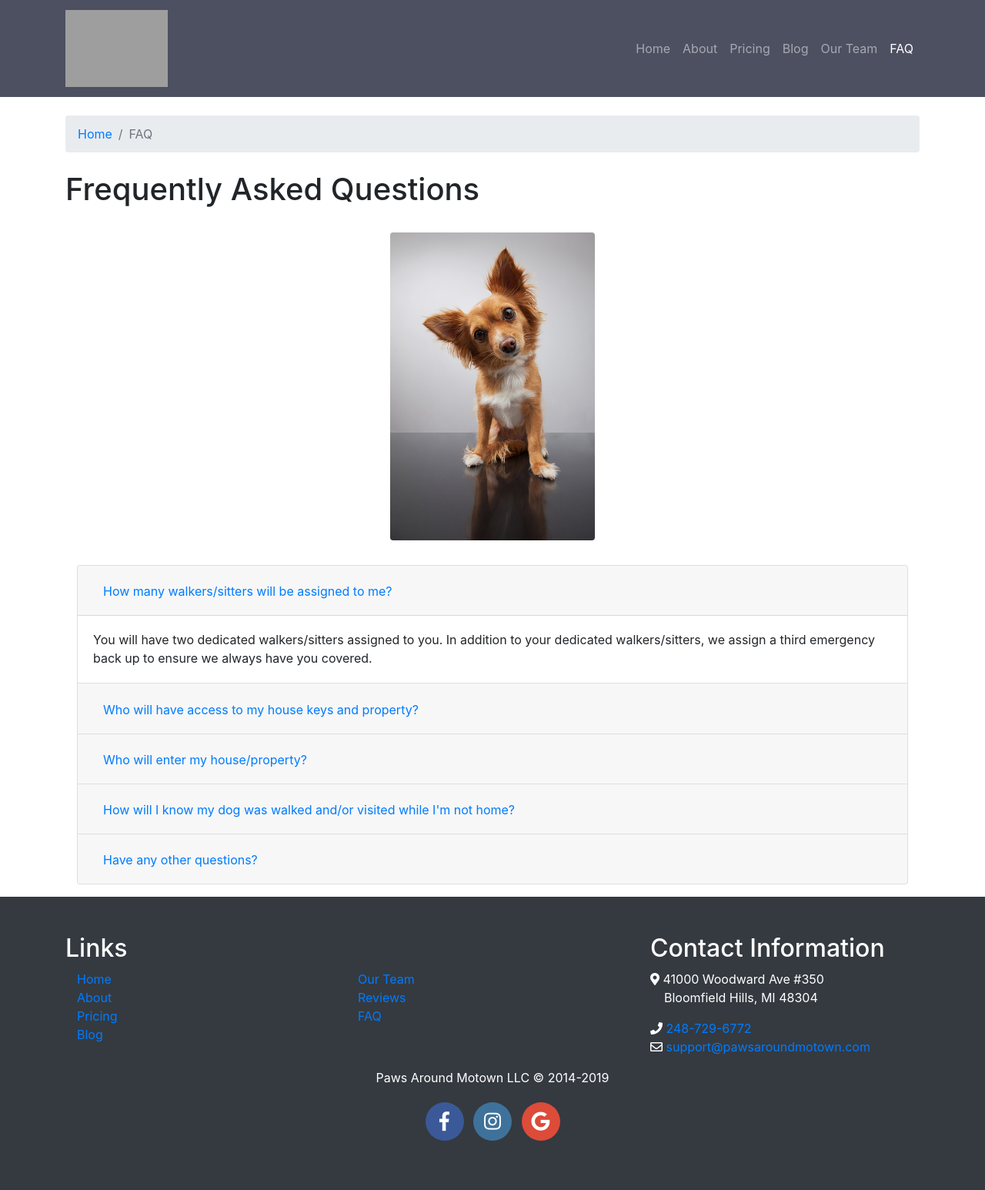
After one commit to davelea/paws-prod, a Django app: template base/templates/base/faq.html in a window 1280 px wide. The commit adds this page. Shown: the whole page at 77% size. Run offline with Django 3.2, Linux system fonts and the light colour scheme; the template is opened without the code that fills it, so the values that code supplies are empty; some libraries are stand-ins or nearby versions; grey boxes are pictures that could not be loaded.

Commit message:
faq page

```diff
--- a/base/static/base/style.css
+++ b/base/static/base/style.css
@@ -34,7 +34,7 @@ nav {
   }
 }
 
-.card {
+.paws__pricing-card {
   height: 100%;
 }
 
--- /dev/null
+++ b/base/templates/base/faq.html
@@ -0,0 +1,273 @@
+<!DOCTYPE html>
+<html lang="en">
+
+<head>
+
+	<meta charset="utf-8">
+	<meta name="viewport" content="width=device-width, initial-scale=1, shrink-to-fit=no">
+	<meta name="description" content="">
+	<meta name="author" content="">
+
+	<title>Paws Around Motown: About</title>
+
+	<!-- Bootstrap core CSS -->
+	<link rel="stylesheet" href="https://stackpath.bootstrapcdn.com/bootstrap/4.2.1/css/bootstrap.min.css" integrity="sha384-GJzZqFGwb1QTTN6wy59ffF1BuGJpLSa9DkKMp0DgiMDm4iYMj70gZWKYbI706tWS"
+	 crossorigin="anonymous">
+	<link rel="stylesheet" href="https://use.fontawesome.com/releases/v5.6.3/css/all.css" integrity="sha384-UHRtZLI+pbxtHCWp1t77Bi1L4ZtiqrqD80Kn4Z8NTSRyMA2Fd33n5dQ8lWUE00s/"
+	 crossorigin="anonymous">
+
+	{% load static %}
+	<link rel="stylesheet" type="text/css" href="{% static 'base/style.css' %}">
+
+</head>
+
+<body>
+
+	<!-- Header -->
+	<header>
+		<!-- Navigation -->
+		<nav class="navbar navbar-expand-md navbar-dark sticky-top">
+			<div class="container">
+				<a class="navbar-brand" href="/">
+					<img class="paws-header__logo" src="https://pawsaroundmotown.com/images/pawsaroundmotown-horizontal-crop.png" />
+				</a>
+				<button class="navbar-toggler" type="button" data-toggle="collapse" data-target="#navbarResponsive" aria-controls="navbarResponsive"
+				 aria-expanded="false" aria-label="Toggle navigation">
+					<span class="navbar-toggler-icon"></span>
+				</button>
+				<div class="collapse navbar-collapse" id="navbarResponsive">
+					<ul class="navbar-nav ml-auto">
+						<li class="nav-item">
+							<a class="nav-link" href="/">Home</a>
+						</li>
+						<li class="nav-item">
+							<a class="nav-link" href="/about">About</a>
+						</li>
+						<li class="nav-item">
+							<a class="nav-link" href="/pricing">Pricing</a>
+						</li>
+						<li class="nav-item">
+							<a class="nav-link" href="/blog">Blog</a>
+						</li>
+						<li class="nav-item">
+							<a class="nav-link" href="/team">Our Team</a>
+						</li>
+						<li class="nav-item">
+							<a class="nav-link active" href="#">FAQ
+								<span class="sr-only">(current)</span></a>
+						</li>
+					</ul>
+				</div>
+			</div>
+		</nav>
+	</header>
+
+	<!-- Page Content -->
+	<div class="container">
+
+		<ol class="breadcrumb mt-4">
+			<li class="breadcrumb-item">
+				<a href="/">Home</a>
+			</li>
+			<li class="breadcrumb-item active">FAQ</li>
+		</ol>
+
+		<!-- Page Heading/Breadcrumbs -->
+		<h1 class="mt-4 mb-3">Frequently Asked Questions</h1>
+
+		<div class="container">
+
+			<div class="row py-3">
+				<img class="rounded mx-auto d-block" height="400" src="{% static 'base/images/dog-ear.jpg' %}" alt="Dog with one ear up" />
+			</div>
+
+			<div class="row py-3">
+
+				<div class="col accordion" id="accordionExample">
+
+					<div class="card">
+						<div class="card-header" id="headingOne">
+							<h2 class="mb-0">
+								<button class="btn btn-link" type="button" data-toggle="collapse" data-target="#collapseOne" aria-expanded="true"
+								 aria-controls="collapseOne">
+									How many walkers/sitters will be assigned to me?
+								</button>
+							</h2>
+						</div>
+						<div id="collapseOne" class="collapse show" aria-labelledby="headingOne" data-parent="#accordionExample">
+							<div class="card-body">
+								You will have two dedicated walkers/sitters assigned to you. In addition to your dedicated walkers/sitters, we
+								assign a third emergency back up to ensure we always have you covered.
+							</div>
+						</div>
+					</div>
+
+					<div class="card">
+						<div class="card-header" id="headingTwo">
+							<h2 class="mb-0">
+								<button class="btn btn-link collapsed" type="button" data-toggle="collapse" data-target="#collapseTwo"
+								 aria-expanded="false" aria-controls="collapseTwo">
+									Who will have access to my house keys and property?
+								</button>
+							</h2>
+						</div>
+						<div id="collapseTwo" class="collapse" aria-labelledby="headingTwo" data-parent="#accordionExample">
+							<div class="card-body">
+								We ask each each client to provide three keys. Two keys are assigned to your dedicated walkers/sitters, and the
+								third is stored in our office. All keys are marked without personal information, and stored securely at all
+								times.
+							</div>
+						</div>
+					</div>
+
+					<div class="card">
+						<div class="card-header" id="headingThree">
+							<h2 class="mb-0">
+								<button class="btn btn-link collapsed" type="button" data-toggle="collapse" data-target="#collapseThree"
+								 aria-expanded="false" aria-controls="collapseThree">
+									Who will enter my house/property?
+								</button>
+							</h2>
+						</div>
+						<div id="collapseThree" class="collapse" aria-labelledby="headingThree" data-parent="#accordionExample">
+							<div class="card-body">
+								Only an employee of Paws Around Motown will ever enter your house/property.
+							</div>
+						</div>
+					</div>
+
+					<div class="card">
+						<div class="card-header" id="headingFour">
+							<h2 class="mb-0">
+								<button class="btn btn-link collapsed" type="button" data-toggle="collapse" data-target="#collapseFour"
+								 aria-expanded="false" aria-controls="collapseFour">
+									How will I know my dog was walked and/or visited while I'm not home?
+								</button>
+							</h2>
+						</div>
+						<div id="collapseFour" class="collapse" aria-labelledby="headingFour" data-parent="#accordionExample">
+							<div class="card-body">
+								Paws Around Motown utilizes pet sitting software to keep you updated. Upon completion of our visit, you will
+								receive a text or email update which includes a GPS check-in/check-out, photo of your pet, and visit notes.
+							</div>
+						</div>
+					</div>
+
+					<div class="card">
+						<div class="card-header" id="headingFive">
+							<h2 class="mb-0">
+								<button class="btn btn-link collapsed" type="button" data-toggle="collapse" data-target="#collapseFive"
+								 aria-expanded="false" aria-controls="collapseFive">
+									Have any other questions?
+								</button>
+							</h2>
+						</div>
+						<div id="collapseFive" class="collapse" aria-labelledby="headingFive" data-parent="#accordionExample">
+							<div class="card-body">
+								Feel free to <a href="mailto:support@pawsaroundmotown.com">email us</a>, or call us at <a href="tel:729-6772">248-729-6772</a>
+							</div>
+						</div>
+					</div>
+
+				</div>
+
+			</div>
+			<!-- /.row -->
+
+		</div>
+		<!-- /.container -->
+
+	</div>
+
+	<!-- Footer -->
+	<footer class="py-5 bg-dark">
+		<div class="container">
+			<div class="row">
+				<div class="paws-footer__links col-sm col-md-6 col-lg-8">
+					<h2>Links</h2>
+					<div class="container">
+						<div class="row">
+							<div class="col-sm-6 col-lg-6">
+								<ul class="navbar-nav ml-auto">
+									<li class="nav-item">
+										<a class="" href="/">Home</a>
+									</li>
+									<li class="nav-item">
+										<a class="" href="/about">About</a>
+									</li>
+									<li class="nav-item">
+										<a class="" href="/pricing">Pricing</a>
+									</li>
+									<li class="nav-item">
+										<a class="" href="/blog">Blog</a>
+									</li>
+								</ul>
+							</div>
+							<div class="col-sm-6 col-lg-6">
+								<ul class="navbar-nav ml-auto">
+									<li class="nav-item">
+										<a href="/team">Our Team</a>
+									</li>
+									<li class="nav-item">
+										<a href="/reviews">Reviews</a>
+									</li>
+									<li class="nav-item">
+										<a href="/faq">FAQ</a>
+									</li>
+								</ul>
+							</div>
+						</div>
+					</div>
+				</div>
+				<div class="paws-footer__contact col-sm col-md-6 col-lg-4">
+					<h2>Contact Information</h2>
+					<address>
+						<i class="fas fa-map-marker-alt"></i>&nbsp;41000 Woodward Ave #350
+						<br>&nbsp;&nbsp;&nbsp;&nbsp;Bloomfield Hills, MI 48304
+						<br>
+					</address>
+					<address>
+						<i class="fas fa-phone"></i>
+						<a href="tel:248-729-6772">248-729-6772</a>
+						<br>
+						<i class="far fa-envelope"></i>
+						<a href="mailto:support@pawsaroundmotown.com">support@pawsaroundmotown.com</a>
+					</address>
+				</div>
+			</div>
+			<p class="m-0 text-center text-white">Paws Around Motown LLC &copy; 2014-{% now 'Y' %}</p>
+			<div class="paws-footer__social container text-center">
+				<ul class="list-inline">
+					<li class="list-inline-item">
+						<a class="paws-footer__social-link_facebook" href="https://www.facebook.com/pawsaroundmotown">
+							<i class="fab fa-facebook-f"></i>
+						</a>
+					</li>
+					<li class="list-inline-item">
+						<a class="paws-footer__social-link_instagram" href="https://www.instagram.com/pawsaroundmotown">
+							<i class="fab fa-instagram"></i>
+						</a>
+					</li>
+					<li class="list-inline-item">
+						<a class="paws-footer__social-link_google" href="https://goo.gl/maps/9ac8XNrH7NJ2">
+							<i class="fab fa-google"></i>
+						</a>
+					</li>
+				</ul>
+			</div>
+		</div>
+		<!-- /.container -->
+	</footer>
+
+	<!-- Optional JavaScript -->
+	<!-- jQuery first, then Popper.js, then Bootstrap JS -->
+	<script src="https://code.jquery.com/jquery-3.3.1.slim.min.js" integrity="sha384-q8i/X+965DzO0rT7abK41JStQIAqVgRVzpbzo5smXKp4YfRvH+8abtTE1Pi6jizo"
+	 crossorigin="anonymous"></script>
+	<script src="https://cdnjs.cloudflare.com/ajax/libs/popper.js/1.14.6/umd/popper.min.js" integrity="sha384-wHAiFfRlMFy6i5SRaxvfOCifBUQy1xHdJ/yoi7FRNXMRBu5WHdZYu1hA6ZOblgut"
+	 crossorigin="anonymous"></script>
+	<script src="https://stackpath.bootstrapcdn.com/bootstrap/4.2.1/js/bootstrap.min.js" integrity="sha384-B0UglyR+jN6CkvvICOB2joaf5I4l3gm9GU6Hc1og6Ls7i6U/mkkaduKaBhlAXv9k"
+	 crossorigin="anonymous"></script>
+
+</body>
+
+</html>
--- a/base/views.py
+++ b/base/views.py
@@ -8,3 +8,6 @@ def pricing(request):
 
 def about(request):
 	return render(request, 'base/about.html')
+
+def faq(request):
+	return render(request, 'base/faq.html')
--- a/website/urls.py
+++ b/website/urls.py
@@ -24,5 +24,6 @@ urlpatterns = [
     path('', base.views.home, name="home"),
     path('pricing/', base.views.pricing, name="pricing"),
     path('about/', base.views.about, name="about"),
+    path('faq/', base.views.faq, name="faq"),
     path('blog/', include('blog.urls')),
 ] + static(settings.MEDIA_URL, document_root=settings.MEDIA_ROOT)
```
Also changed, not shown: base/templates/base/pricing.html (+9 -9 lines), base/static/base/images/dog-ear.jpg (added).
